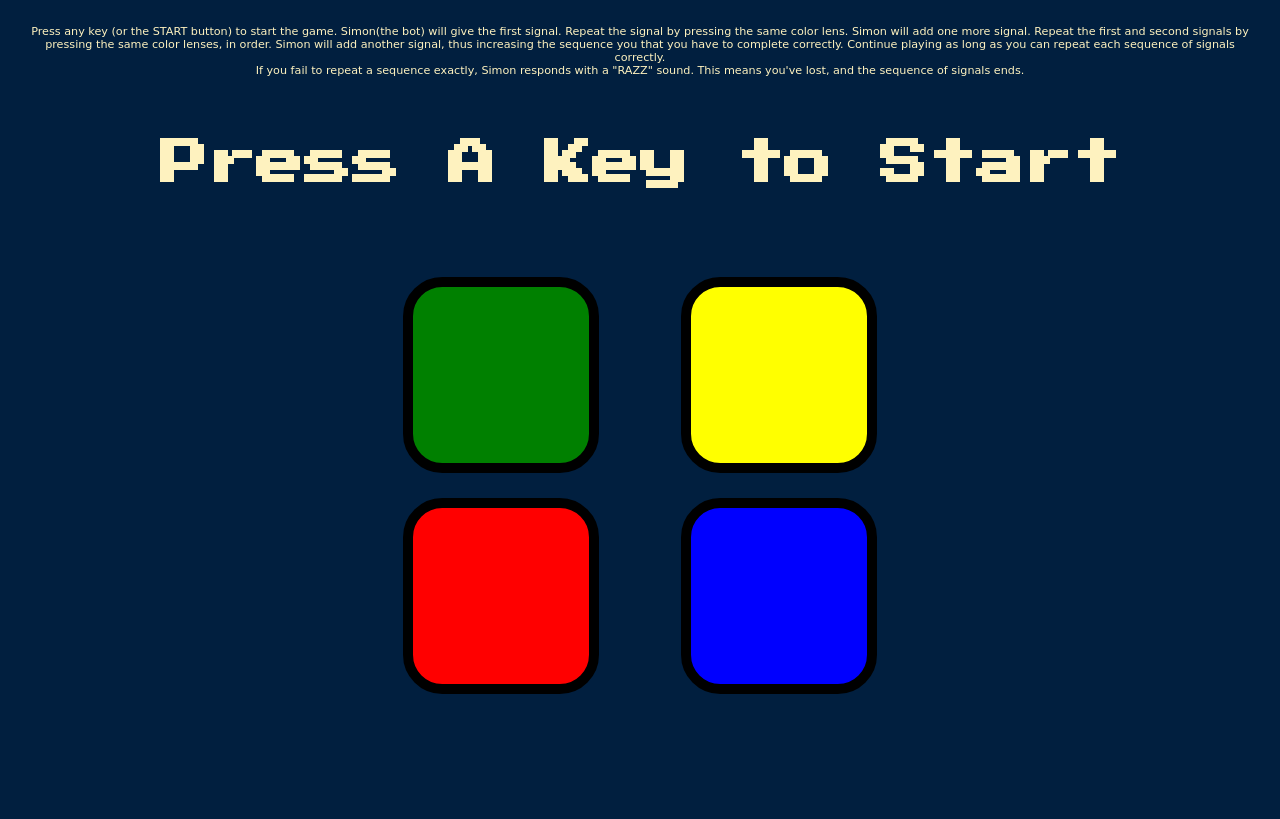
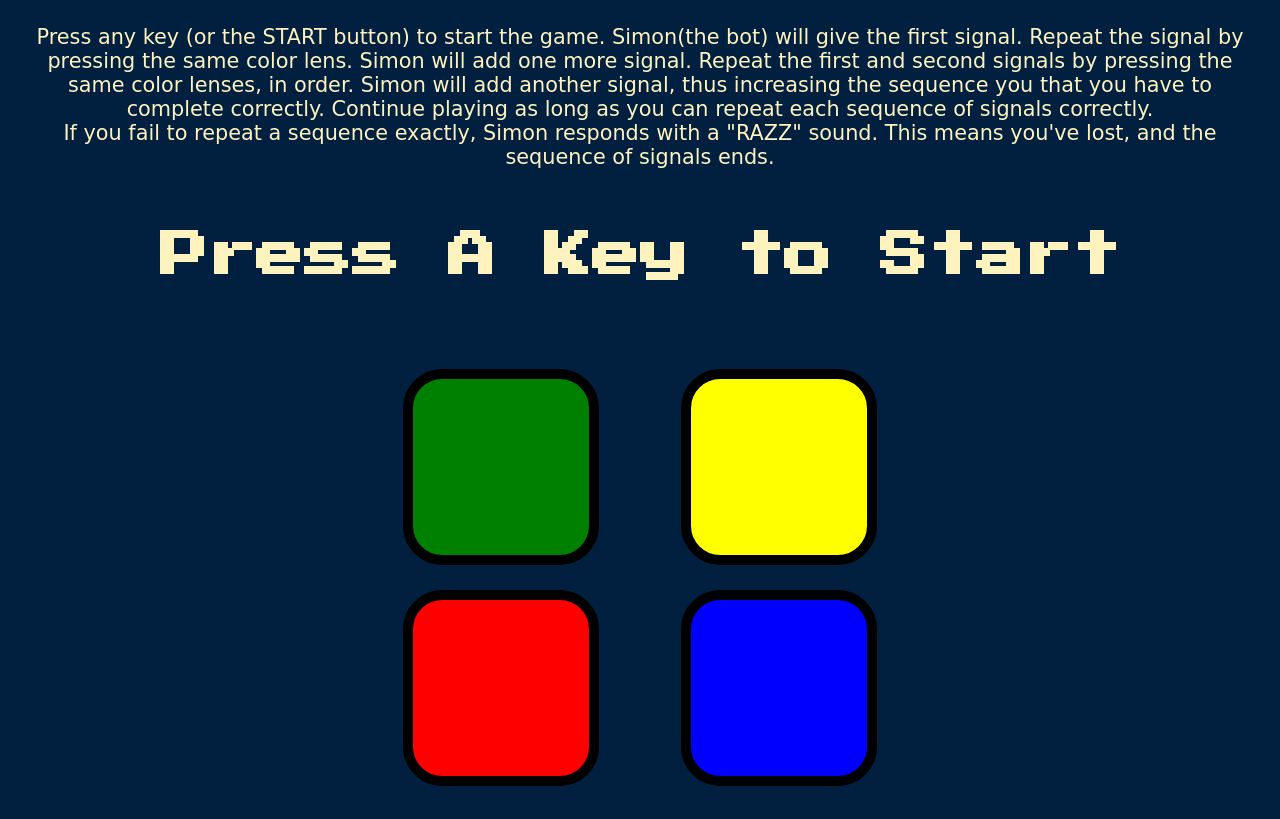
Before and after one commit to genral-walker/simon_game.github.io, a plain HTML site: page index.html in a window 1280 px wide. Drawn offline with nearby package versions, Linux system fonts and the light colour scheme.

Commit message:
Update styles.css

```diff
--- a/styles.css
+++ b/styles.css
@@ -5,7 +5,7 @@ body {
 
 #instruction, p {
   font-family: cursive;
-  font-size: .7rem;
+  font-size: 1.3rem;
   margin: 2% 1%;
   color: #FEF2BF;
 }
```
